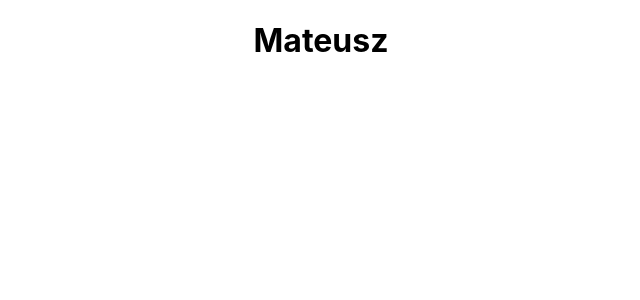
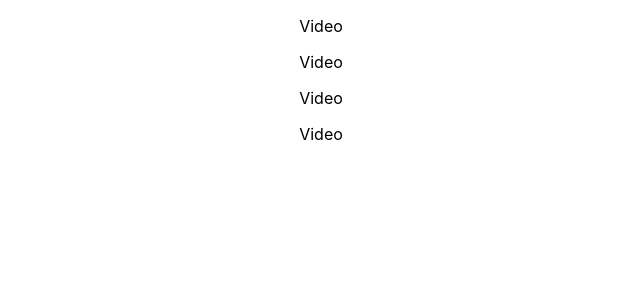
Before and after one commit to szkola-reacta/team-e-app, a React (Create React App) app: page / in a window 1280 px wide. Shown: the top 300 px of the page, without its empty margins (319-959 px from the left). Built offline with nearby package versions, Linux system fonts and the light colour scheme.

Commit message:
testing correct components import

```diff
--- a/src/App.js
+++ b/src/App.js
@@ -1,10 +1,17 @@
 import logo from './logo.svg';
 import './App.css';
+import VideoList from "./components/VideoList";
+import PrototypeVideoTile from "./components/PrototypeVideoTile";
 
 function App() {
   return (
     <div className="App">
-      <h1>Mateusz</h1>
+        <VideoList>
+            <PrototypeVideoTile />
+            <PrototypeVideoTile />
+            <PrototypeVideoTile />
+            <PrototypeVideoTile />
+        </VideoList>
     </div>
   );
 }
--- /dev/null
+++ b/src/components/PrototypeVideoTile/PrototypeVideoTile.js
@@ -0,0 +1,7 @@
+import React from "react";
+
+function PrototypeVideoTile() {
+  return <p>Video</p>
+};
+
+export default PrototypeVideoTile;
--- /dev/null
+++ b/src/components/PrototypeVideoTile/index.js
@@ -0,0 +1,3 @@
+import PrototypeVideoTile from "./PrototypeVideoTile";
+
+export default PrototypeVideoTile;
--- /dev/null
+++ b/src/components/VideoList/VideoList.js
@@ -0,0 +1,11 @@
+import React from "react";
+
+function VideoList({children}) {
+    return (
+        <section>
+            {children}
+        </section>
+    );
+}
+
+export default VideoList;
--- /dev/null
+++ b/src/components/VideoList/index.js
@@ -0,0 +1,3 @@
+import VideoList from "./VideoList";
+
+export default VideoList;
```
